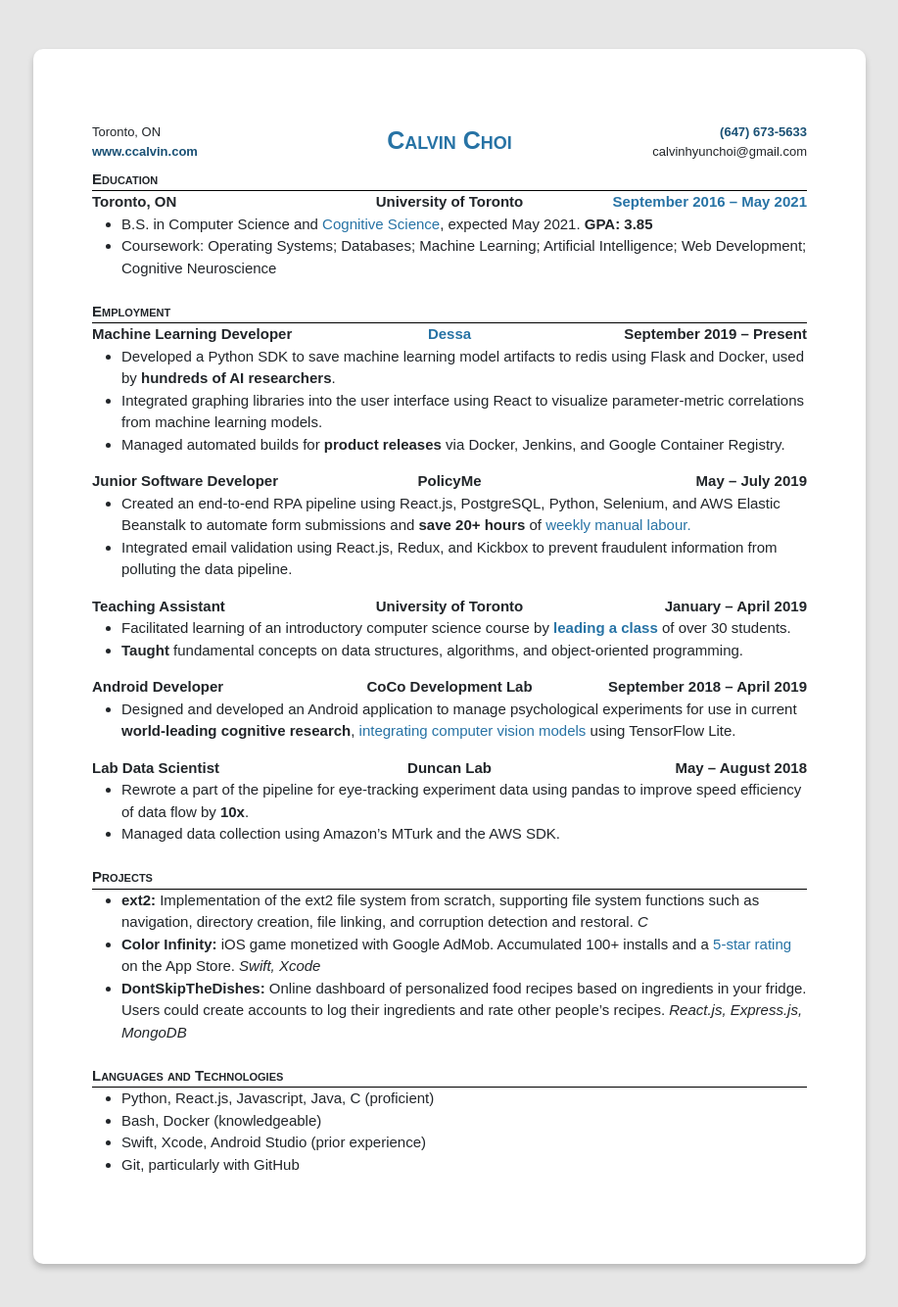
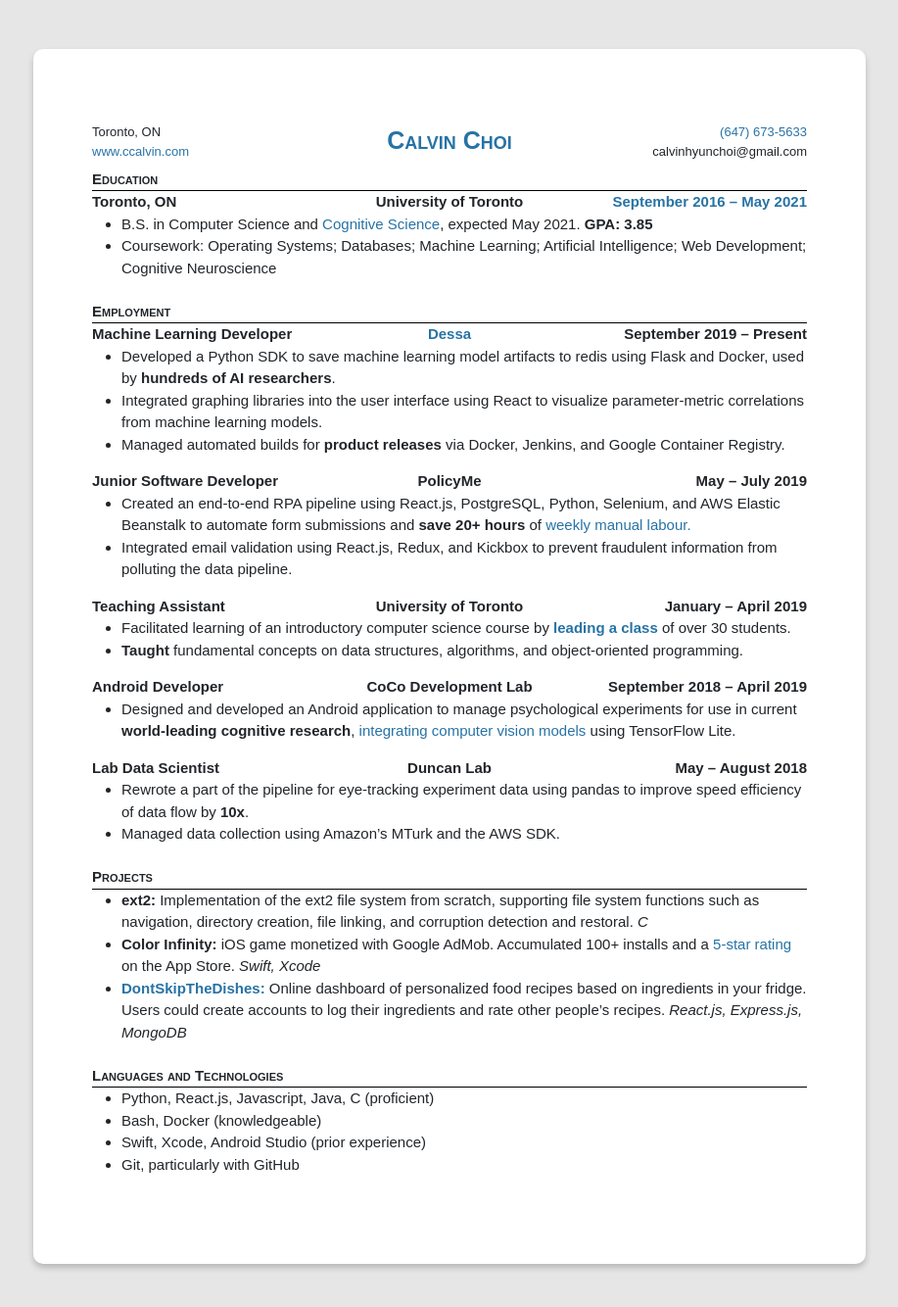
Before and after one commit to choi-calvin/choi-calvin.github.io, a React (Create React App) app: page / in a window 1280 px wide. Shown: the top 1334 px of the page at 98% size, without its empty margins (181-1098 px from the left). Built offline with nearby package versions, Linux system fonts and the light colour scheme.

Commit message:
Add tooltip to website link, some CSS

```diff
--- a/src/js/containers/Title.css
+++ b/src/js/containers/Title.css
@@ -3,12 +3,11 @@
 }
 
 .title a {
-  color: hsl(204, 64%, 28%);
-  font-weight: 550;
+  color: hsl(204, 62%, 40%) !important;
   text-decoration: none;
 }
 
 .title a:hover {
-  color: hsl(204, 64%, 28%);
+  color: hsl(204, 64%, 28%) !important;
   text-decoration: none;
 }
--- a/src/js/containers/Title.js
+++ b/src/js/containers/Title.js
@@ -8,7 +8,9 @@
       <div className="title row">
         <div className="column align-left font-small">
           Toronto, ON<br />
-          <a href="http://www.ccalvin.com">www.ccalvin.com</a>
+          <span className="cursor has-tooltip" data-tip="Click for recursion.">
+            <a href="http://www.ccalvin.com">www.ccalvin.com</a>
+          </span>
         </div>
         <div className="column align-center small-caps bold font-large">
           <span className="cursor has-tooltip" data-tip="Legal name: Hyunjin Choi">
--- a/src/js/data/bodies.js
+++ b/src/js/data/bodies.js
@@ -41,7 +41,7 @@
     <ul>
       <li><b>ext2:</b> Implementation of the ext2 file system from scratch, supporting file system functions such as navigation, directory creation, file linking, and corruption detection and restoral.  <i>C</i></li>
       <li><b>Color Infinity:</b> iOS game monetized with Google AdMob. Accumulated 100+ installs and a <span className="cursor has-tooltip" data-tip="Thanks mom!">5-star rating</span> on the App Store.  <i>Swift, Xcode</i></li>
-      <li><b>DontSkipTheDishes:</b> Online dashboard of personalized food recipes based on ingredients in your fridge. Users could create accounts to log their ingredients and rate other people’s recipes.  <i>React.js, Express.js, MongoDB</i></li>
+      <li><span className="cursor has-tooltip" data-tip="A parody on the food delivery service SkipTheDishes, for all the non-Canadians."><b>DontSkipTheDishes:</b></span> Online dashboard of personalized food recipes based on ingredients in your fridge. Users could create accounts to log their ingredients and rate other people’s recipes.  <i>React.js, Express.js, MongoDB</i></li>
     </ul>
   ),
   languagesMain: (
```
